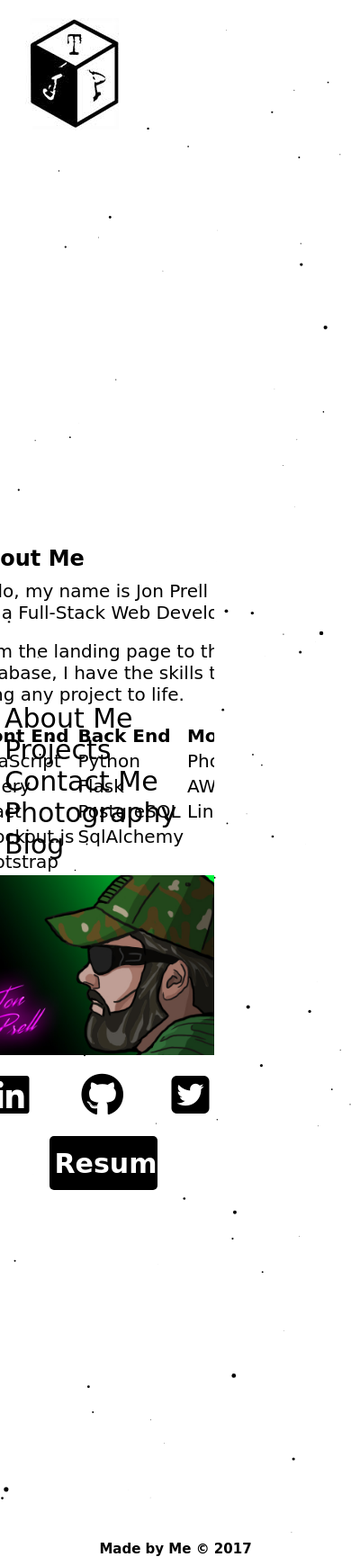
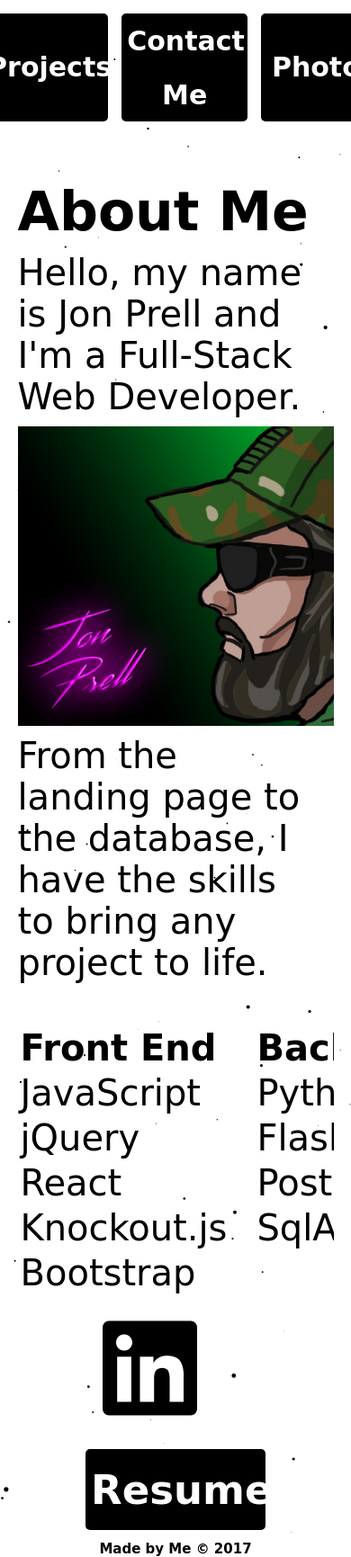
Before and after one commit to JTP709/portfolio_mk3, a Flask app: page / in a window 390 px wide, after a click on "About Me". Shown: the whole page at 90% size. Run offline with Flask 2, Linux system fonts and the light colour scheme; some libraries are stand-ins or nearby versions; some web fonts are replaced.

Commit message:
updated image responiveness

```diff
--- a/model/model.py
+++ b/model/model.py
@@ -30,9 +30,9 @@ projects = [
 		'title': 'Portfolio Site & Blog',
 		'description': 'My personal porftolio site and blog. The site is deployed using a Python-Flask back end with a custom front-end using JavaScript and jQuery.',
 		'thumb_img': '/static/img/JP_desktop.gif',
-		'desktop_img': '/static/img/SSM_desktop.gif',
-		'tablet_img': '/static/img/SSM_tablet.gif',
-		'phone_img': '/static/img/SSM_phone.gif',
+		'desktop_img': '/static/img/JP_desktop.gif',
+		'tablet_img': '/static/img/JP_tablet.gif',
+		'phone_img': '/static/img/JP_phone.gif',
 		'github': '',
 		'demo': None,
 		'front_end': ['HTML5','CSS3','JavaScript','jQuery'],
--- a/static/css/style.css
+++ b/static/css/style.css
@@ -71,6 +71,24 @@ footer {
 form h3 {
   margin-bottom: 5px;
 }
+#main_container {
+  height: 100%;
+  width: 100%;
+}
+@media screen and (min-width: 1921px) {
+  #main_container {
+    position: fixed;
+    right: 0;
+    left: 0;
+    margin-right: auto;
+    margin-left: auto;
+    min-height: 10em;
+    width: 1920px;
+  }
+}
+#mobile_nav {
+  display: none;
+}
 .background {
   position: absolute;
   display: block;
@@ -117,7 +135,7 @@ form h3 {
 #about, #projects, #contact {
   overflow: auto;
   height: 60%;
-  width: 70%;
+  width: 65%;
 }
 .aboutSection {
   height: 207px;
@@ -133,10 +151,14 @@ form h3 {
   vertical-align: top;
   max-width: 300px;
 }
-#profilePic {
+#profilePic_dt {
   max-width: 300px;
   vertical-align: top;
-  border-radius: 5px
+  border-radius: 5px;
+}
+
+#profilePic_phone {
+  display: none;
 }
 #ext_link_container {
   width: 100%;
@@ -154,9 +176,6 @@ form h3 {
   display: inline-block;
   width: 100%;
   margin: 15px 0px 0px 90px;
-}
-.flex-container {
-  display: block;
 }
 .project {
   height: 250px;
@@ -333,3 +352,136 @@ form h3 {
     text-decoration: none;
     cursor: pointer;
 }
+
+@media screen and (max-width: 1200px){
+  nav {
+    display: none;
+  }
+  #mobile_nav {
+    display: block;
+    position: fixed;
+    width: 800px;
+    left: 50%;
+    margin-left: -370px;
+  }
+  .navBtn {
+    display: inline-block;
+    width: 140px;
+    margin-right: 10px;
+  }
+  .navBtn button {
+    position: absolute;
+    height: 120px;
+    width: 140px;
+    line-height: 60px;
+  }
+  #logo {
+    text-align: center;
+  }
+  #logoHeader {
+    font-size: 100px;
+  }
+  #logo, #about, #contact, #projects {
+    left: 0;
+    margin: 0px 20px 0px 20px;
+    width: 94%;
+    font-size: 40px;
+  }
+  .page {
+    top: 0;
+  }
+  #about, #contact, #projects {
+    margin-top: 200px;
+    height: calc(100% - 230px);
+    position: fixed;
+    right: 0;
+    left: 0;
+    margin-right: auto;
+    margin-left: auto;
+    min-height: 10em;
+    width: 90%;
+  }
+  #cornerLogo {
+    display: none;
+  }
+  #profilePic_phone {
+    display: block;
+    width: 500px;
+    margin-left: auto;
+    margin-right: auto;
+    margin-top: 10px;
+    margin-bottom: 10px;
+  }
+  #profilePic_dt {
+    display: none;
+  }
+  #aboutImg {
+    display: block;
+    max-width: 100%;
+  }
+  #aboutDetails {
+    max-width: 100%;
+  }
+  #aboutDetails p, table {
+    font-size: 40px;
+  }
+  #aboutDetails td {
+    padding-right: 30px;
+  }
+  #ext_link_container {
+    width: auto;
+    height: 130px;
+    margin-top: 20px;
+  }
+  .ext_link {
+    width: 294px;
+    height: auto;
+    text-align: center;
+  }
+  .ext_link i {
+    margin: 0px 0px 0px 0px;
+  }
+  #aboutResume {
+    margin: 20px 0px 0px 0px;
+    text-align: center;
+  }
+  #aboutResume button, .modalBtn button {
+    height: 90px;
+    width: 200px;
+    font-size: 45px;
+  }
+  .project, .overlay, .project_thumb {
+    height: 504px;
+    width: 664px;
+    border-radius: 10px;
+  }
+  .project_img_container {
+    margin-top: 30px;
+  }
+  .modal-content {
+    height: 80%;
+    min-height: 1350px;
+  }
+  .modal_info {
+    width: 90%;
+  }
+  .projectInfo {
+    height: auto;
+  }
+  .projectInfo h2 {
+    font-size: 40px;
+  }
+  .projectInfo p {
+    font-size: 30px;
+  }
+  .project_table {
+    font-size: 30px;
+  }
+  .projectLinks {
+    margin-top: 30px;
+  }
+  .close {
+    font-size: 90px;
+    margin-top: -30px;
+  }
+}
--- a/static/js/script.js
+++ b/static/js/script.js
@@ -43,9 +43,12 @@ $('.coming_soon').hover(
 
 // Function for page navigation
 function nav(page) {
+  var width = $(window).width();
   if(page === '#logo') {
     $('.page').fadeOut(600);
-    $('#cornerLogo').fadeOut(600);
+    if (width > 1200) {
+      $('#cornerLogo').fadeOut(600);
+    }
     if (logoPos ==='up') {
       logoPos = 'down';
       logoDown();
@@ -55,7 +58,9 @@ function nav(page) {
       logoPos = 'up';
       logoUp();
     }
-    $('#cornerLogo').fadeIn(600);
+    if (width > 1200) {
+      $('#cornerLogo').fadeIn(600);
+    }
     $('.page').fadeOut(600);
     $(page).fadeToggle(600);
   }
--- a/templates/index.html
+++ b/templates/index.html
@@ -9,6 +9,7 @@
 <body>
 	<!-- Font Awesome Icons -->
 	<script src="https://use.fontawesome.com/305964e3ce.js"></script>
+	<div id="main_container">
 		<!-- NavBar -->
 		<nav>
 			<a href="#" onclick="nav('#about')">About Me</a>
@@ -17,6 +18,24 @@
 			<a class="coming_soon" href="#">Photography</a>
 			<a class="coming_soon" href="#">Blog</a>
 		</nav>
+		<!-- Mobile Nav -->
+		<div id="mobile_nav">
+			<div class="navBtn">
+				<button onclick="nav('#about')">About Me</button>
+			</div>
+			<div class="navBtn">
+				<button onclick="nav('#projects')">Projects</button>
+			</div>
+			<div class="navBtn">
+				<button onclick="nav('#contact')">Contact Me</button>
+			</div>
+			<div class="navBtn">
+				<button class="coming_soon">Photos</button>
+			</div>
+			<div class="navBtn">
+				<button class="coming_soon">Blog</button>
+			</div>
+		</div>
 		<!-- Corner Logo -->
 		<img id="cornerLogo" src="{{ url_for('static', filename='img/logo.jpg') }}" onclick="nav('#logo')">
 		<!-- Logo Page -->
@@ -30,7 +49,7 @@
 			<div id="aboutSection">
 				<div id="aboutDetails">
 					<p>Hello, my name is Jon Prell and I'm a Full-Stack Web Developer.</p>
-				<br>
+					<img id="profilePic_phone" src="{{ url_for('static', filename='img/profile.jpg') }}">
 					<p>From the landing page to the database, I have the skills to bring any project to life.</p>
 					<br>
 					<table>
@@ -67,7 +86,7 @@
 					</table>
 				</div>
 				<div id="aboutImg">
-				<img id="profilePic" src="{{ url_for('static', filename='img/profile.jpg') }}">
+					<img id="profilePic_dt" src="{{ url_for('static', filename='img/profile.jpg') }}">
 					<div id="ext_link_container">
 						<div class="ext_link">
 							<a href="https://www.linkedin.com/in/jonathan-prell-335b6b52/" target="_blank">
@@ -94,7 +113,6 @@
 		<!-- Projects Page -->
 		<div id="projects" class="page">
 			<h2>Projects</h2>
-		<div class="flex-container">
 
 			{% for i in projects %}
 				<div class="project">
@@ -105,7 +123,6 @@
 				</div>
 			{% endfor %}
 
-		</div>
 		</div>
 		{% for i in projects %}
 			<!-- The Modal -->
@@ -197,6 +214,7 @@
 		<footer>
 			<span id="footer">Made by Me &copy; 2017</span>
 		</footer>
+	</div>
 	<!-- Canvas -->
 	<canvas class="background"></canvas>
 	<!-- JavaScript -->
```
Also changed, not shown: static/img/JP_phone.gif (added), static/img/JP_tablet.gif (added). Lines whose indentation alone changed are shown as unchanged.
